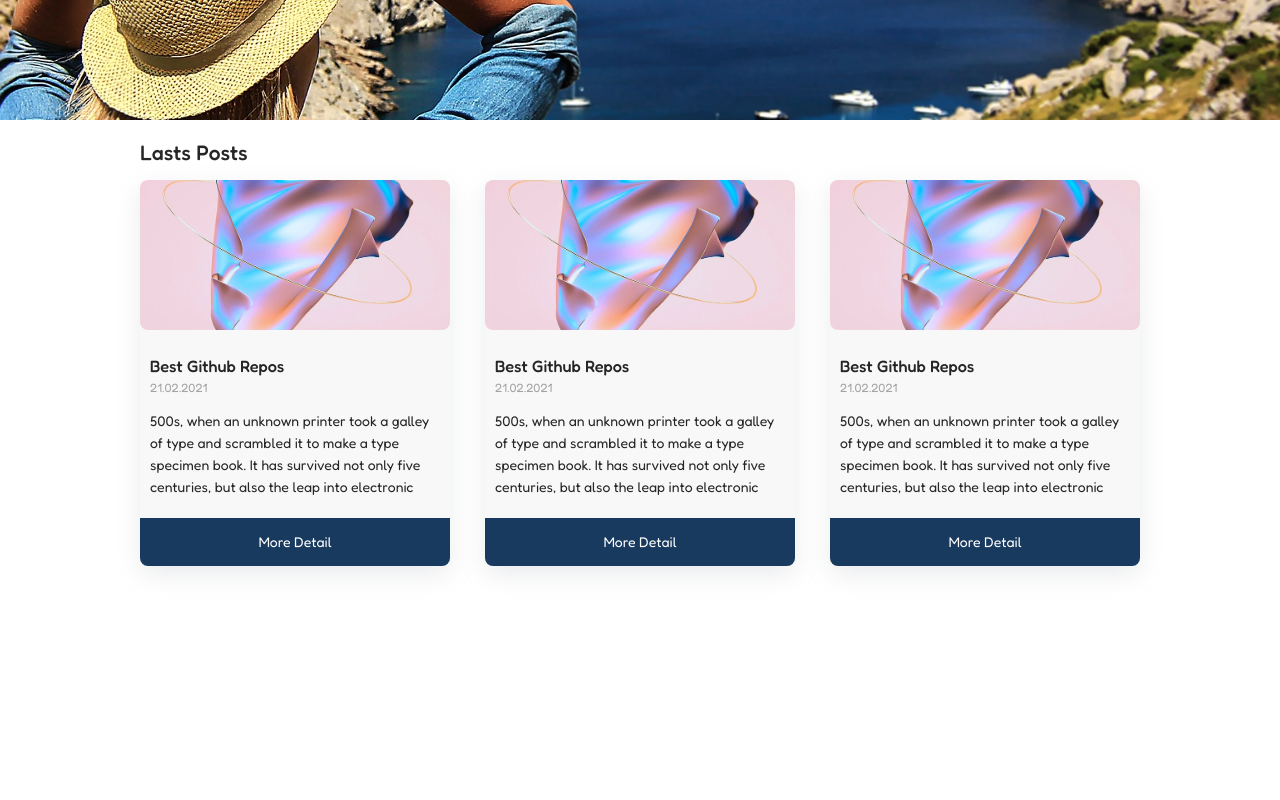
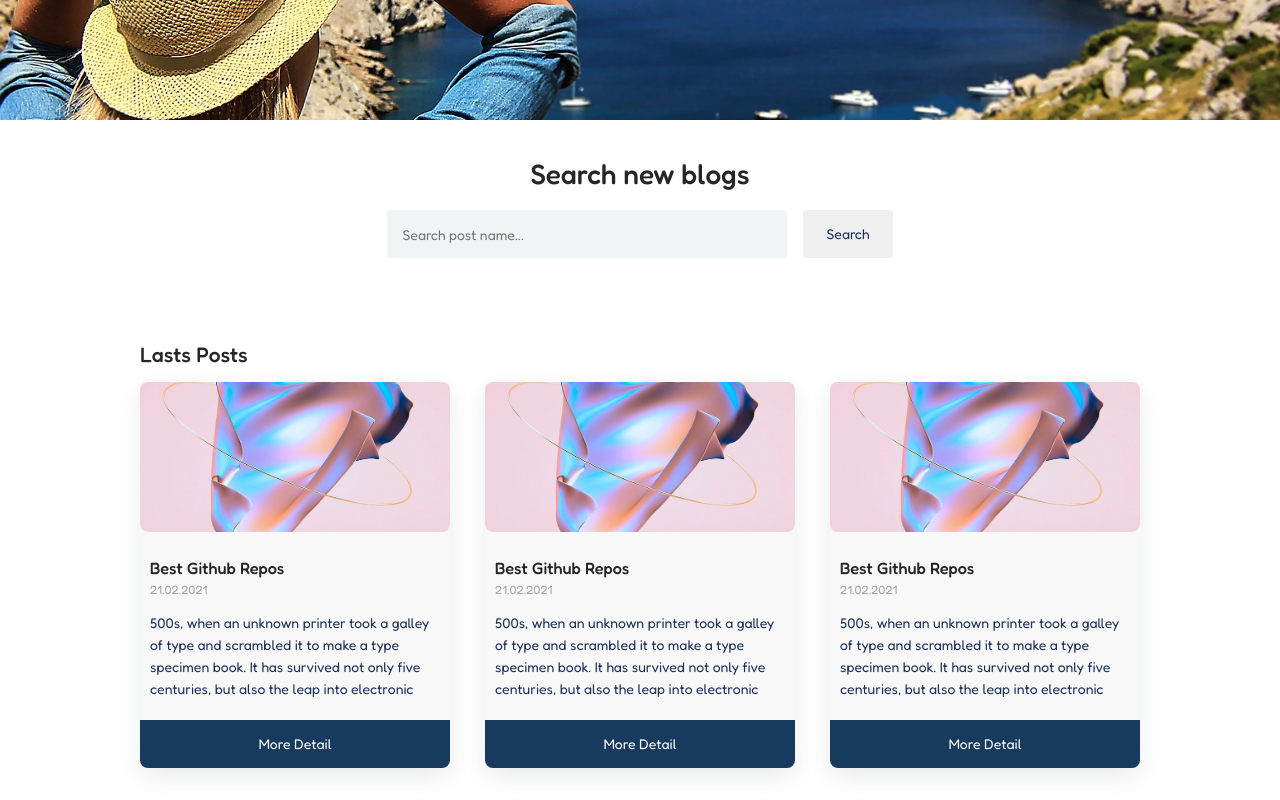
Before and after one commit to mevlutcantuna/next-fullstack-blog, a Next.js app: page / in a window 1280 px wide. Shown: the part 424-1224 px from the top of the page. Before the commit the page ends 1022 px from the top, so only its background shows below. Built offline with nearby package versions, Linux system fonts and the light colour scheme.

Commit message:
search added

```diff
--- a/pages/index.js
+++ b/pages/index.js
@@ -1,5 +1,4 @@
 import Layout from "../components/Layout";
-import Image from "next/image";
 import SmallCard from "../components/SmallPostCard";
 
 export default function Home() {
@@ -13,11 +12,20 @@ export default function Home() {
         </div>
       </div>
       <div className="home__main">
-        <h2>Lasts Posts</h2>
-        <div className="home__main__cards">
-          <SmallCard />
-          <SmallCard />
-          <SmallCard />
+        <div className="home__main__search">
+          <h1>Search new blogs</h1>
+          <form>
+            <input placeholder="Search post name..."/>
+            <button type="submit">Search</button>
+          </form>
+        </div>
+        <div className="home__main__posts">
+          <h2>Lasts Posts</h2>
+          <div className="home__main__posts__cards">
+            <SmallCard />
+            <SmallCard />
+            <SmallCard />
+          </div>
         </div>
       </div>
     </Layout>
--- a/styles/home.scss
+++ b/styles/home.scss
@@ -1,5 +1,4 @@
 .home {
-
   &__header {
     background-image: url("../assets/main-image.webp");
     background-repeat: no-repeat;
@@ -12,25 +11,65 @@
     height: 28rem;
 
     &__center {
-
-        & h1,h2,h3,h4,h5,h5{
+      & h1,
+      h2,
+      h3,
+      h4,
+      h5,
+      h5 {
         text-align: center;
         color: white;
-
       }
     }
   }
 
   &__main {
-    margin: auto;
     max-width: 1000px;
     width: 100%;
+    margin: auto;
+    margin-top: 2rem;
+    color: rgb(29, 50, 90);
+
+    &__search{
+      display: flex;
+      flex-direction: column;
+      align-items: center;
+      margin-bottom: 5rem;
+
+      & form{
+        display: flex;
+
+        & input{
+          width: 25rem;
+          height: 3rem;
+          padding: 1rem;
+          border-radius: .25rem;
+          margin-right: 1rem;
+          background-color: #F1F4F7;
+        }
+
+        & button{
+          padding: 0 1.5rem;
+          border-radius: .25rem;
+          cursor: pointer;
+
+          &:hover{
+            background-color: rgb(29, 50, 90);
+            color: white;
+            transition: background-color .2s ease-in;
+          }
+        }
+      }
+    }
+
+    &__posts {
+      margin: auto;
       margin-top: 1rem;
       display: flex;
       flex-wrap: wrap;
       justify-content: space-between;
 
-    &__cards{
+      &__cards {
         width: 100%;
         display: flex;
         flex-wrap: wrap;
@@ -38,10 +77,10 @@
       }
     }
   }
+}
 
-@media only screen and (max-width:"660px") {
-    .home__header{
+@media only screen and (max-width: "660px") {
+  .home__header {
     height: 15rem;
-
   }
 }
```
Lines whose indentation alone changed are shown as unchanged.
